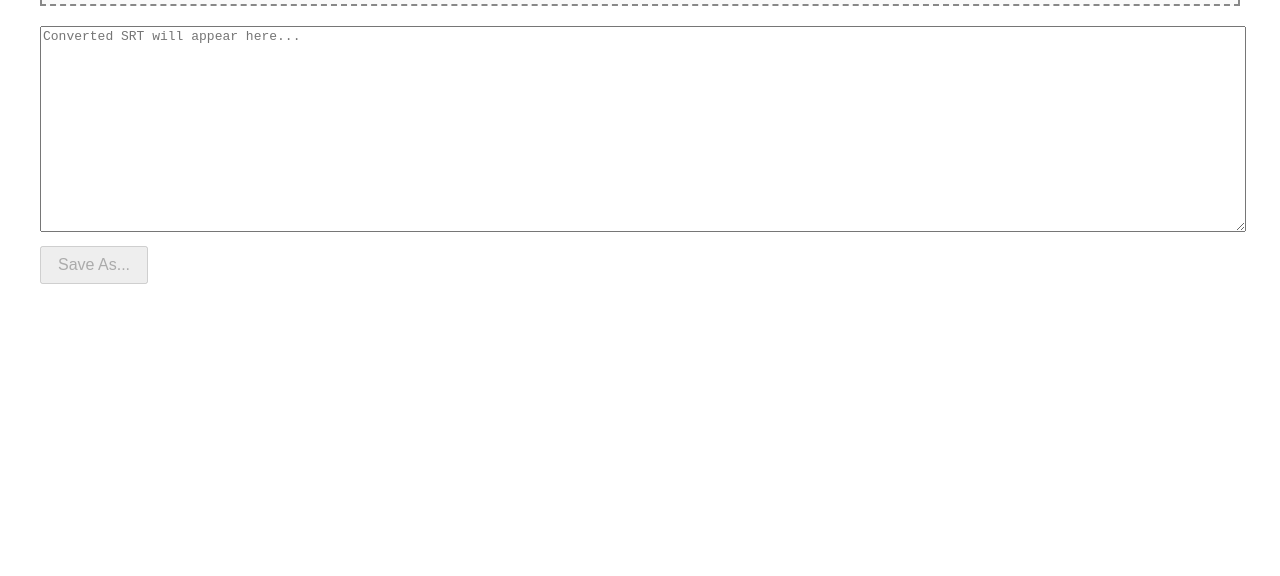
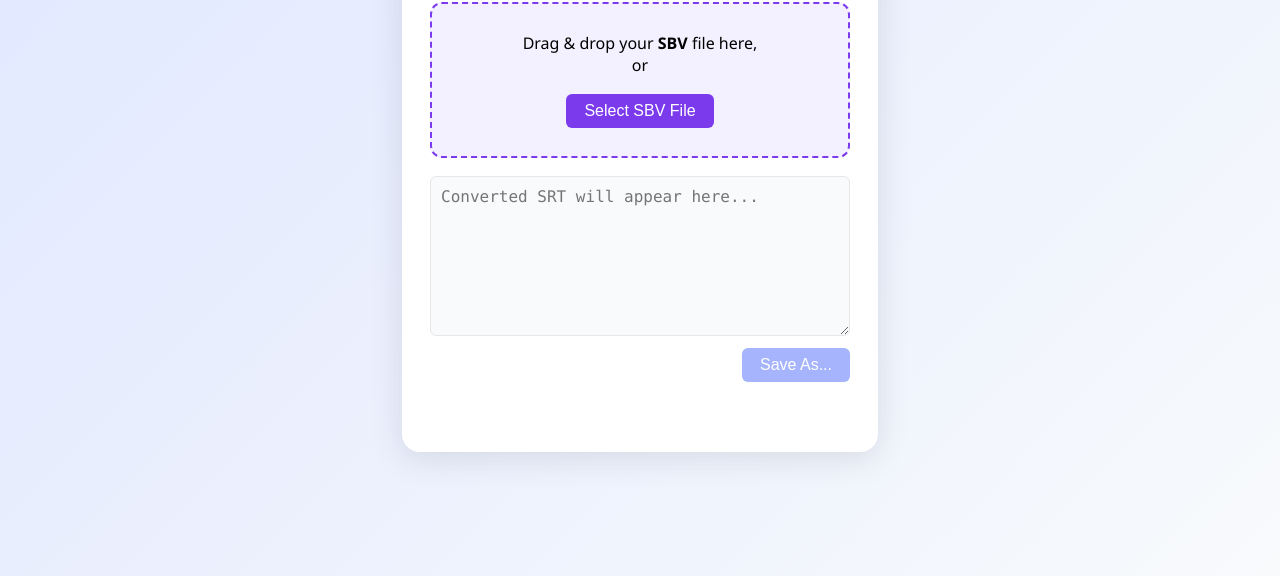
Before and after one commit to dominiqueramirez/sbv-to-srt, a plain HTML site: page index.html in a window 1280 px wide. Shown: the part 224-800 px from the top of the page. Drawn offline with Linux system fonts and the light colour scheme.

Commit message:
Update index.html

```diff
--- a/index.html
+++ b/index.html
@@ -3,44 +3,138 @@
 <head>
   <meta charset="UTF-8">
   <title>SBV to SRT Converter</title>
+  <meta name="viewport" content="width=device-width, initial-scale=1.0">
   <style>
-    body { font-family: Arial, sans-serif; margin: 40px; }
+    body {
+      background: linear-gradient(135deg, #e0e7ff 0%, #f8fafc 100%);
+      min-height: 100vh;
+      margin: 0;
+      font-family: 'Segoe UI', Arial, sans-serif;
+      display: flex;
+      align-items: center;
+      justify-content: center;
+    }
+    .container {
+      background: #fff;
+      border-radius: 18px;
+      box-shadow: 0 6px 32px rgba(60, 72, 88, 0.15);
+      padding: 32px 28px 24px 28px;
+      max-width: 420px;
+      width: 100%;
+      margin: 32px 0;
+      display: flex;
+      flex-direction: column;
+      align-items: center;
+    }
+    h1 {
+      font-size: 1.6em;
+      font-weight: 700;
+      margin-bottom: 18px;
+      color: #2d3a4a;
+      letter-spacing: 0.5px;
+    }
     #drop-area {
-      border: 2px dashed #888;
-      padding: 20px;
+      border: 2px dashed #7c3aed;
+      border-radius: 12px;
+      padding: 28px 12px;
       text-align: center;
-      margin-bottom: 20px;
-      background: #fafafa;
+      margin-bottom: 18px;
+      background: #f3f0ff;
+      transition: background 0.2s, border-color 0.2s;
+      width: 100%;
+      box-sizing: border-box;
     }
     #drop-area.dragover {
-      border-color: #007acc;
-      background: #e6f7ff;
+      border-color: #2563eb;
+      background: #e0e7ff;
     }
-    #output-area { margin-bottom: 20px; }
+    #fileSelect {
+      background: #7c3aed;
+      color: #fff;
+      border: none;
+      border-radius: 6px;
+      padding: 8px 18px;
+      font-size: 1em;
+      cursor: pointer;
+      margin-top: 10px;
+      transition: background 0.2s;
+    }
+    #fileSelect:hover {
+      background: #5b21b6;
+    }
+    #output-area {
+      width: 100%;
+      margin-bottom: 16px;
+      display: flex;
+      flex-direction: column;
+      align-items: stretch;
+    }
     #srtOutput {
       width: 100%;
-      font-family: monospace;
+      font-family: 'Fira Mono', 'Consolas', monospace;
       font-size: 1em;
       margin-bottom: 10px;
-      height: 200px;
+      height: 160px;
+      border-radius: 6px;
+      border: 1px solid #e5e7eb;
+      padding: 10px;
+      background: #f8fafc;
+      resize: vertical;
+      box-sizing: border-box;
+      color: #2d3a4a;
     }
-    button { padding: 8px 16px; font-size: 1em; }
-    #error { color: red; }
+    #saveBtn {
+      background: #2563eb;
+      color: #fff;
+      border: none;
+      border-radius: 6px;
+      padding: 8px 18px;
+      font-size: 1em;
+      cursor: pointer;
+      transition: background 0.2s;
+      margin-top: 2px;
+      align-self: flex-end;
+    }
+    #saveBtn:disabled {
+      background: #a5b4fc;
+      cursor: not-allowed;
+    }
+    #saveBtn:not(:disabled):hover {
+      background: #1e40af;
+    }
+    #error {
+      color: #dc2626;
+      font-size: 0.98em;
+      margin-top: 8px;
+      min-height: 22px;
+      text-align: center;
+    }
+    @media (max-width: 500px) {
+      .container {
+        padding: 16px 4vw 12px 4vw;
+        max-width: 98vw;
+      }
+      #srtOutput {
+        font-size: 0.98em;
+        height: 110px;
+      }
+    }
   </style>
 </head>
 <body>
+  <div class="container">
     <h1>SBV to SRT Converter</h1>
     <div id="drop-area">
-    <p>Drag & drop your SBV file here, or</p>
+      <p style="margin:0 0 8px 0;">Drag & drop your <b>SBV</b> file here,<br>or</p>
       <input type="file" id="fileElem" accept=".sbv" style="display:none">
       <button id="fileSelect">Select SBV File</button>
     </div>
     <div id="output-area">
       <textarea id="srtOutput" readonly placeholder="Converted SRT will appear here..."></textarea>
-    <br>
       <button id="saveBtn" disabled>Save As...</button>
     </div>
     <div id="error"></div>
+  </div>
   <script>
     const dropArea = document.getElementById('drop-area');
     const fileElem = document.getElementById('fileElem');
```
Lines whose indentation alone changed are shown as unchanged.
